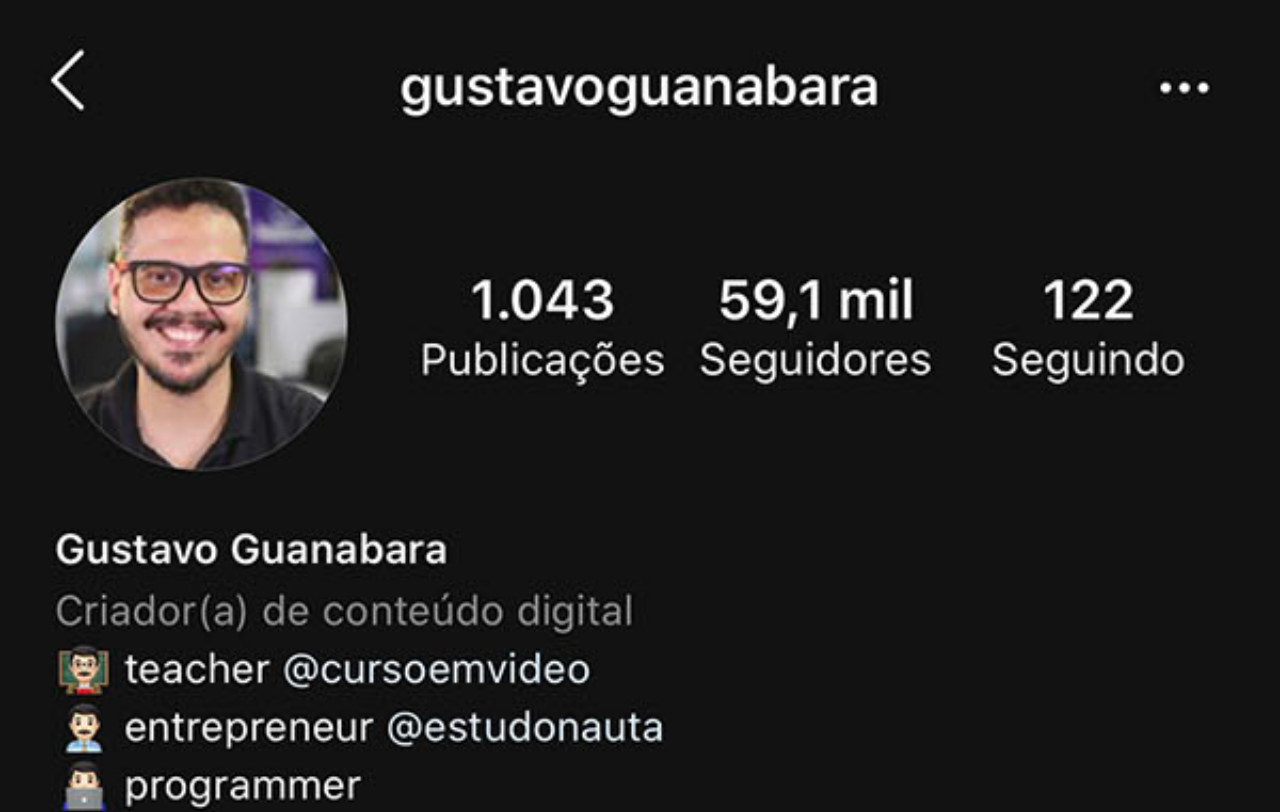
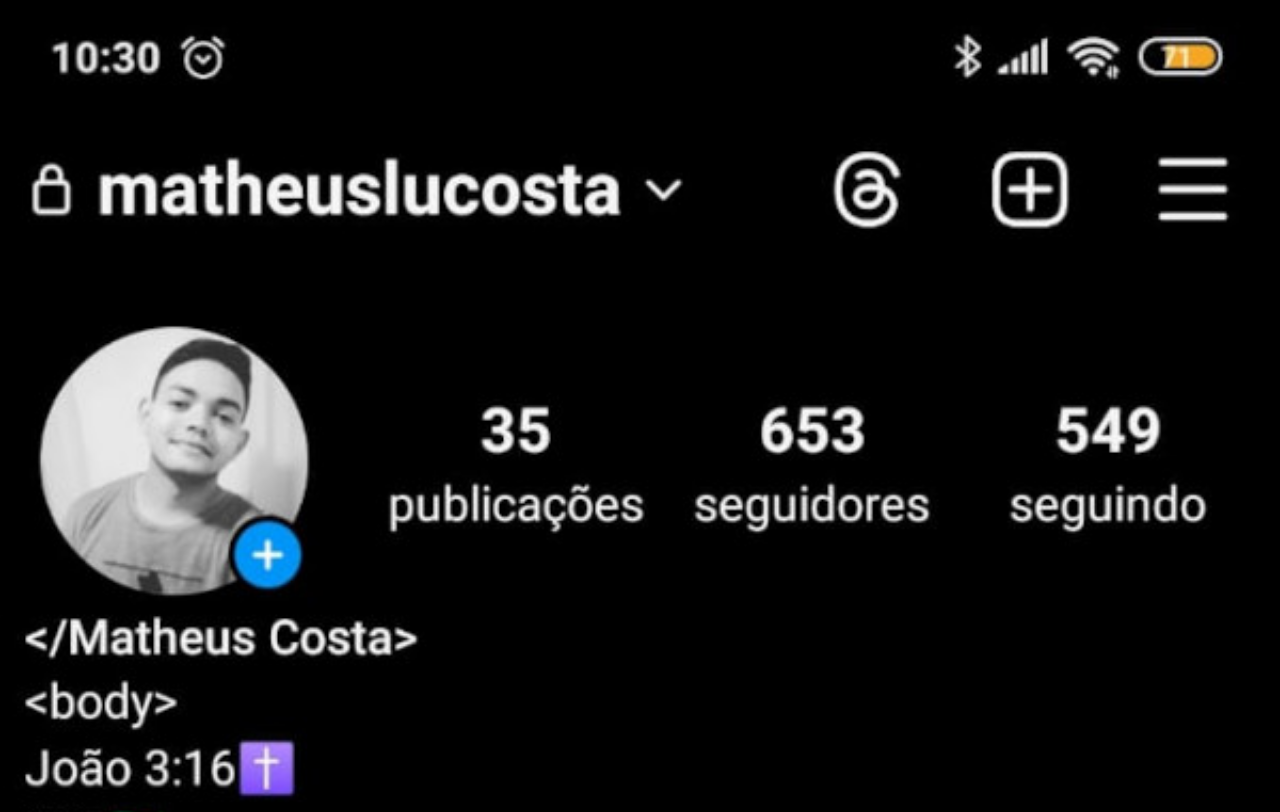
Before and after one commit to MatheusLuCosta/projeto-social, a plain HTML site: page instagram.html in a window 1280 px wide. Shown: the top 812 px of the page. Drawn offline with Linux system fonts and the light colour scheme.

Commit message:
atualizado

```diff
--- a/estilos/estilos.css
+++ b/estilos/estilos.css
@@ -4,6 +4,11 @@
     margin: 0px;
     padding: 0px;
     font-family: Arial, Helvetica, sans-serif;
+}
+
+::-webkit-scrollbar {
+    width: 0px;
+    height: 0px;
 }
 
 html, body {
--- a/instagram.html
+++ b/instagram.html
@@ -7,7 +7,7 @@
     <title>Youtube</title>
 </head>
 <body>
-    <img src="imagens/tela-instagram.jpg" alt="Yutube">
+    <img src="imagens/tela-instagram2.jpg" alt="Instagram">
     <a href="https://www.instagram.com/matheuslucosta/" target="_blank">ACESSE</a>
 </body>
 </html>
```
